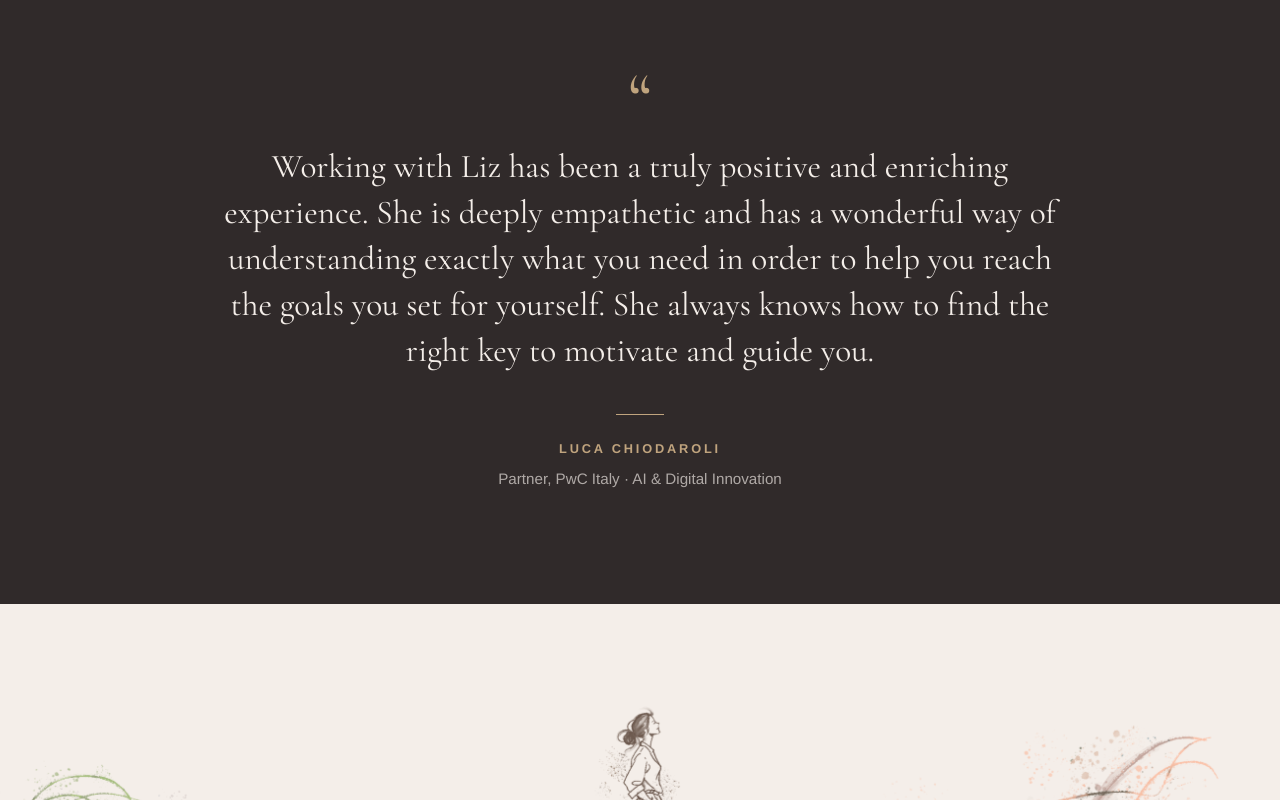
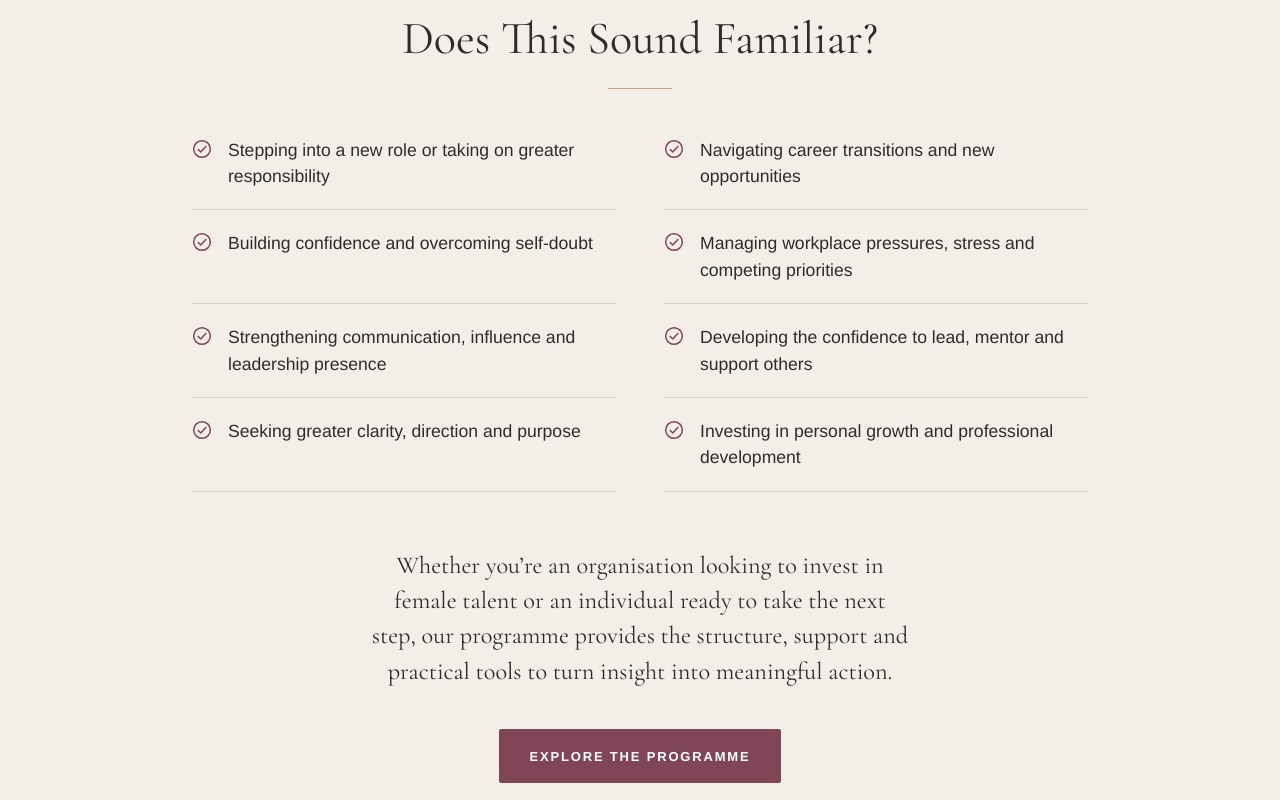
Before and after one commit to Lucazz489/liz_bufton_sito, a Next.js app: page / in a window 1280 px wide. Shown: the part 2020-2820 px from the top of the page. Built offline with nearby package versions, Linux system fonts and the light colour scheme.

Commit message:
Home: add "Does This Sound Familiar?" under the intro paragraph
Liz's eight points, closing paragraph and "Explore the Programme" button.

Co-Authored-By: Claude Opus 5.5 <noreply@anthropic.com>
Claude-Session: https://claude.ai/code/session_016ACK7Y5bdcodTWVWkUCW9V

```diff
--- a/components/home/Intro.tsx
+++ b/components/home/Intro.tsx
@@ -1,11 +1,13 @@
-/** Breve presentazione del programma, centrata, con le due qualifiche di Liz. */
+import Link from "next/link";
+
+/** Presentazione del programma con le qualifiche di Liz, poi "Does This Sound Familiar?". */
 export const CREDENTIALS = ["Neurolanguage Coach – ICF Accredited", "Corporate Communication Coach"];
 
 /** Le qualifiche di Liz, in serif ben leggibile, ognuna con un pallino oro. */
 export function CredentialLine({ center = false }: { center?: boolean }) {
   return (
     <ul
-      className={`flex gap-x-10 gap-y-3 font-serif text-[clamp(1.2rem,1.7vw,1.45rem)] leading-tight text-fg ${center ? "flex-col items-center sm:flex-row sm:flex-wrap sm:justify-center" : "flex-col"}`}
+      className={`flex gap-x-10 gap-y-3 font-serif text-[clamp(1.2rem,1.7vw,1.45rem)] leading-tight text-fg ${center ? "mx-auto w-fit flex-col items-start sm:w-auto sm:flex-row sm:flex-wrap sm:justify-center" : "flex-col"}`}
     >
       {CREDENTIALS.map((c) => (
         <li key={c} className="flex items-center gap-3">
@@ -17,9 +19,21 @@ export function CredentialLine({ center = false }: { center?: boolean }) {
   );
 }
 
+const FAMILIAR = [
+  "Stepping into a new role or taking on greater responsibility",
+  "Navigating career transitions and new opportunities",
+  "Building confidence and overcoming self-doubt",
+  "Managing workplace pressures, stress and competing priorities",
+  "Strengthening communication, influence and leadership presence",
+  "Developing the confidence to lead, mentor and support others",
+  "Seeking greater clarity, direction and purpose",
+  "Investing in personal growth and professional development",
+];
+
 export default function Intro() {
   return (
-    <section className="mx-auto max-w-4xl px-6 py-24 text-center lg:py-32">
+    <section className="mx-auto max-w-5xl px-6 py-24 lg:py-32">
+      <div className="mx-auto max-w-4xl text-center">
         <p className="font-serif text-[clamp(1.55rem,2.5vw,2.1rem)] leading-[1.4] text-balance">
           Designed for women at different stages of their personal and professional development, the programme offers a
           combination of individual support, reflection and practical learning to help build on strengths and develop
@@ -27,6 +41,42 @@ export default function Intro() {
         </p>
         <span aria-hidden="true" className="mx-auto mt-10 mb-8 block h-px w-16 bg-gold" />
         <CredentialLine center />
+      </div>
+
+      {/* "Does This Sound Familiar?": i temi in cui le donne si riconoscono (testo di Liz) */}
+      <div className="mt-20 border-t border-rule pt-16 lg:mt-24 lg:pt-20">
+        <h2 className="text-center font-serif text-[clamp(2.1rem,3.6vw,3.2rem)] leading-[1.08] font-normal">
+          Does This Sound Familiar?
+        </h2>
+        <span aria-hidden="true" className="mx-auto mt-6 block h-px w-16 bg-gold" />
+        <ul className="mx-auto mt-12 grid max-w-4xl gap-x-12 gap-y-5 text-[1.1rem] leading-[1.5] md:grid-cols-2">
+          {FAMILIAR.map((f) => (
+            <li key={f} className="flex gap-4 border-b border-rule pb-5">
+              <svg
+                viewBox="0 0 24 24"
+                className="mt-0.5 h-5 w-5 shrink-0 text-label"
+                fill="none"
+                stroke="currentColor"
+                strokeWidth="1.8"
+                strokeLinecap="round"
+                strokeLinejoin="round"
+                aria-hidden="true"
+              >
+                <circle cx="12" cy="12" r="10" />
+                <path d="M7.5 12.5l3 3 6-6.5" />
+              </svg>
+              {f}
+            </li>
+          ))}
+        </ul>
+        <p className="mx-auto mt-14 max-w-[52ch] text-center font-serif text-[clamp(1.3rem,1.9vw,1.6rem)] leading-[1.45] text-balance">
+          Whether you&rsquo;re an organisation looking to invest in female talent or an individual ready to take the next
+          step, our programme provides the structure, support and practical tools to turn insight into meaningful action.
+        </p>
+        <div className="mt-10 text-center">
+          <Link href="/programme/" className="cta">Explore the Programme</Link>
+        </div>
+      </div>
     </section>
   );
 }
```
Lines whose indentation alone changed are shown as unchanged.
